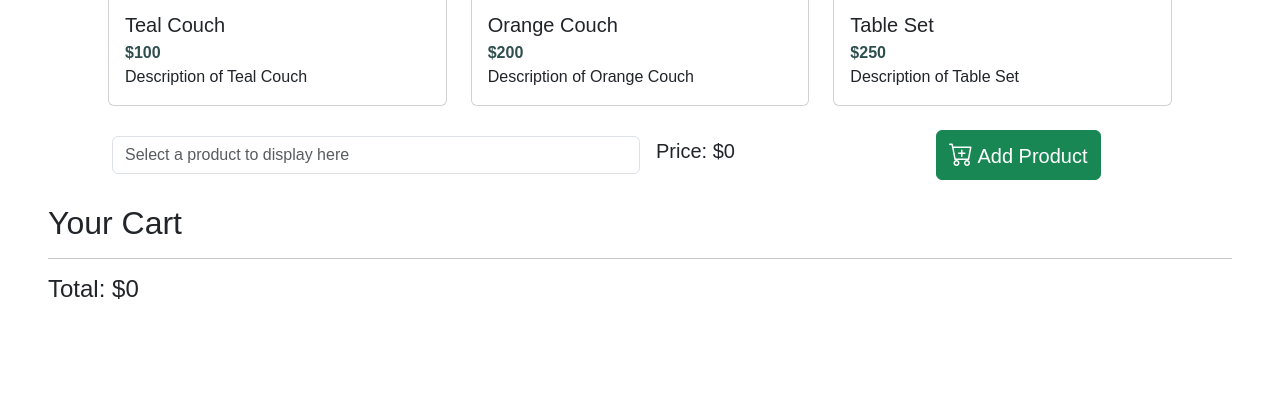
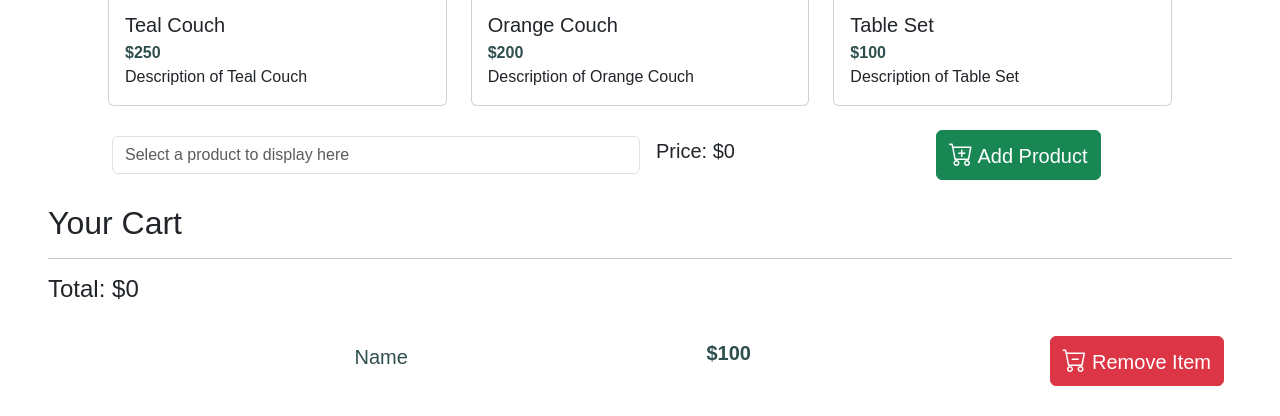
Before and after one commit to magali-la/dynamic-shopping-cart, a plain HTML site: page index.html in a window 1280 px wide. Shown: the part 384-800 px from the top of the page. Drawn offline with nearby package versions, Linux system fonts and the light colour scheme; a web font is replaced by a local one.

Commit message:
add template li to clone for items added to cart

```diff
--- a/index.html
+++ b/index.html
@@ -22,7 +22,7 @@
                 <img class="card-img-top img-fluid" src="https://images.unsplash.com/photo-1567016507665-356928ac6679?q=80&w=880&auto=format&fit=crop&ixlib=rb-4.1.0&ixid=M3wxMjA3fDB8MHxwaG90by1wYWdlfHx8fGVufDB8fHx8fA%3D%3D" alt="teal blue sofa with pink phont">
                 <div class="card-body">
                     <h5 class="card-title">Teal Couch</h5>
-                    <p class="card-subtitle">$<span id="tealPrice">100</span></p>
+                    <p class="card-subtitle">$<span id="tealPrice">250</span></p>
                     <p class="card-text">Description of Teal Couch</p>
                 </div>
             </div>
@@ -45,7 +45,7 @@
                 <img class="card-img-top img-fluid" src="https://images.unsplash.com/photo-1567790375865-21c42874446e?q=80&w=880&auto=format&fit=crop&ixlib=rb-4.1.0&ixid=M3wxMjA3fDB8MHxwaG90by1wYWdlfHx8fGVufDB8fHx8fA%3D%3D" alt="light marble table and chair with blue flowers set">
                 <div class="card-body">
                     <h5 class="card-title">Table Set</h5>
-                    <p class="card-subtitle">$<span id="tablePrice">250</span></p>
+                    <p class="card-subtitle">$<span id="tablePrice">100</span></p>
                     <p class="card-text">Description of Table Set</p>
                 </div>
             </div>
@@ -59,6 +59,16 @@
     <h2>Your Cart</h2>
     <hr>
     <h4>Total: $<span id="total-price">0</span></h4>
-    <ul id="cart"></ul>
+    <ul id="cart" class="list-group-flush"></ul>
+
+    <!-- make a list item template that will be cloned in the event listener for the add product button -->
+    <li class="list-group-item d-flex flex-row justify-content-between align-items-center py-3 px-2 border-2">
+        <div id="tileImg">
+            <img src="" alt="" class="w-10">
+        </div>
+        <h5 id="tileName">Name</h5>
+        <p class="tilePrice fs-5 align-self-center">$<span id="tilePrice">100</span></p>
+        <button id="removeItemButton" class="btn fs-5 btn-danger"><i class="bi bi-cart-dash fs-4"></i> Remove Item</button>
+    </li>
 </body>
 </html>
--- a/style.css
+++ b/style.css
@@ -27,3 +27,9 @@ h1, h2, h3, h5 {
 .card:active {
     opacity: 80%;
 }
+
+.list-group-item {
+    font-size: large;
+    color: darkslategrey;
+    font-weight: 600;
+}
```
